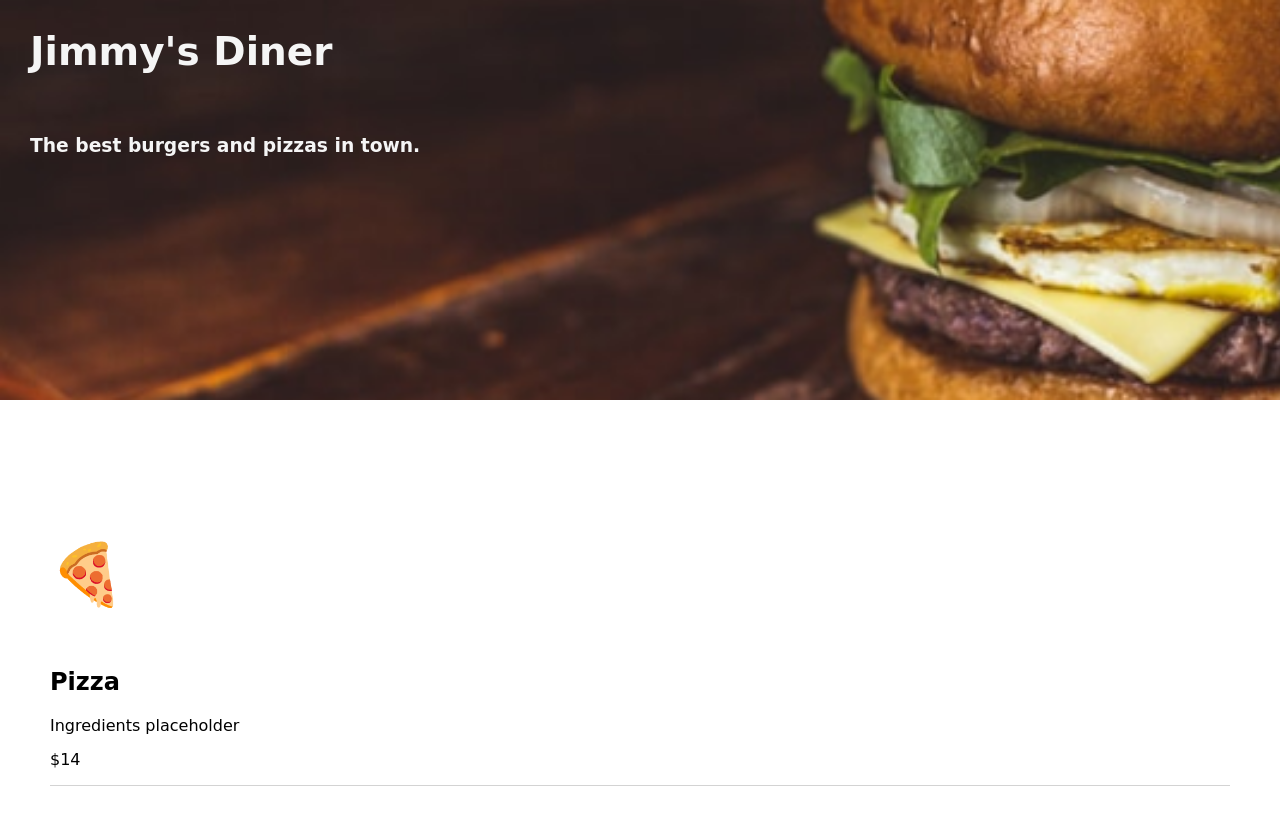
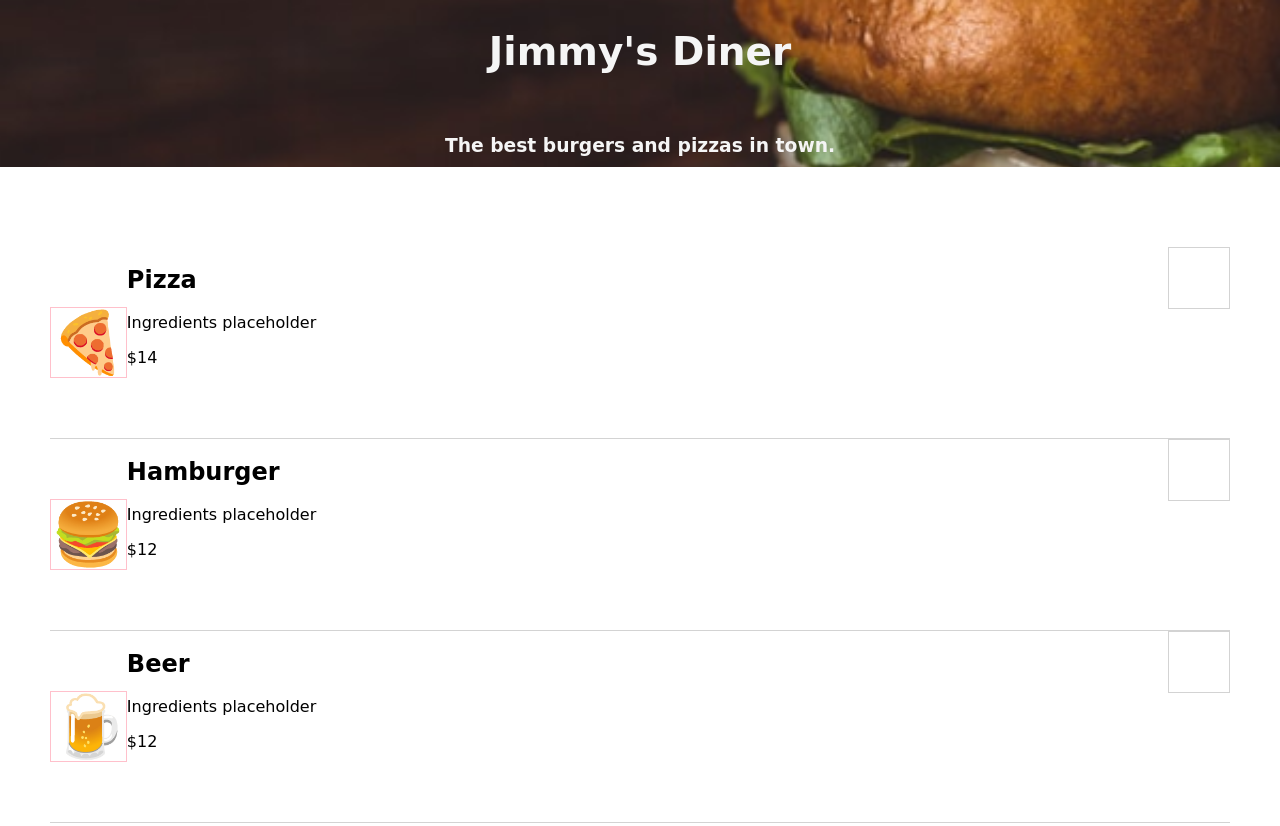
Before and after one commit to danisacoder/restaurant-ordering-app, a website built with Vite: page index.html in a window 1280 px wide. Shown: the top 826 px of the page. Built offline with nearby package versions, Linux system fonts and the light colour scheme; a web font is replaced by a local one.

Commit message:
More layout updates

```diff
--- a/index.css
+++ b/index.css
@@ -7,11 +7,11 @@ body {
     background-image: url(images/bgimg.png);
     background-repeat: no-repeat;
     background-size: cover;
-    height: 400px;
+    height: 167px;
     color: whitesmoke;
     display: flex;
     flex-direction: column;
-    align-items: flex-start;
+    align-items: center;
 }
 
 h1, h3 {
@@ -24,13 +24,27 @@ h1 {
 
 .menu-entry {
     border-bottom: 1px solid lightgray;
-    /* padding: 36px;  */
+    display: flex;
+    flex-direction: row;
+    justify-content: space-between;
 }
 
 #menu {
     padding: 80px 50px;
 }
 
+.menu-entry-info {
+    display: flex;
+}
+
 .menu-entry-emoji {
     font-size: 60px;
+    border: 1px solid pink;
+    align-items: flex-end;
 }
+
+.menu-entry-button {
+    border: 1px solid lightgray;
+    height: 60px;
+    width: 60px;
+}
--- a/index.js
+++ b/index.js
@@ -10,12 +10,15 @@ function getMenuHtml(menu) {
         console.log(entry)
         menuHtml += `
         <div class="menu-entry">
-            <p class="menu-entry-emoji">${entry.emoji}</p>
-            <div class="menu-entry-text">
-                <h2>${entry.name}</h2>
-                <p>Ingredients placeholder</p>
-                <p>$${entry.price}</p>
+            <div class="menu-entry-info">
+                <p class="menu-entry-emoji">${entry.emoji}</p>
+                <div class="menu-entry-text">
+                    <h2>${entry.name}</h2>
+                    <p>Ingredients placeholder</p>
+                    <p>$${entry.price}</p>
+                </div>
             </div>
+            <div class="menu-entry-button"></div>
         </div>
         `
     }
```
